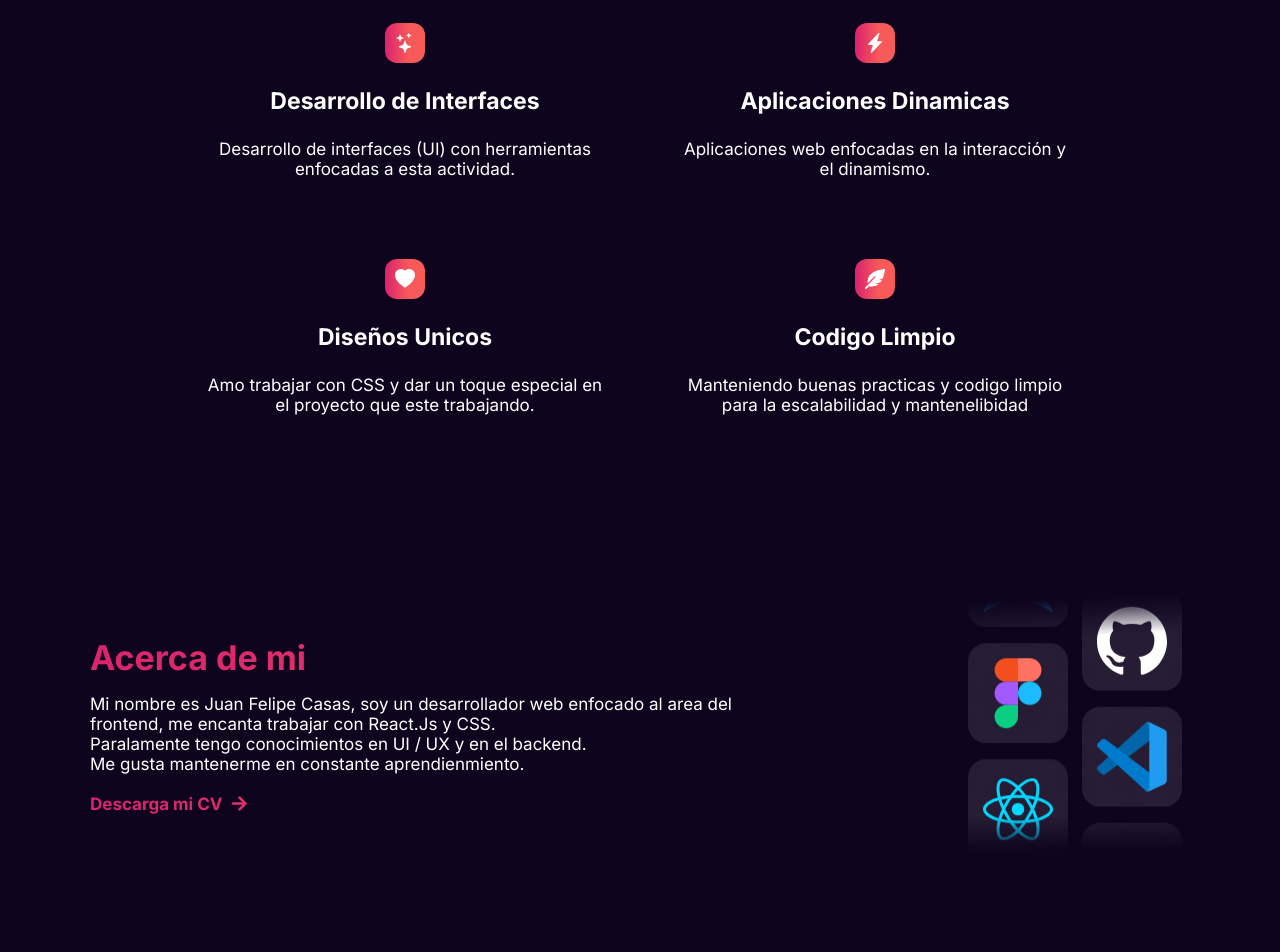
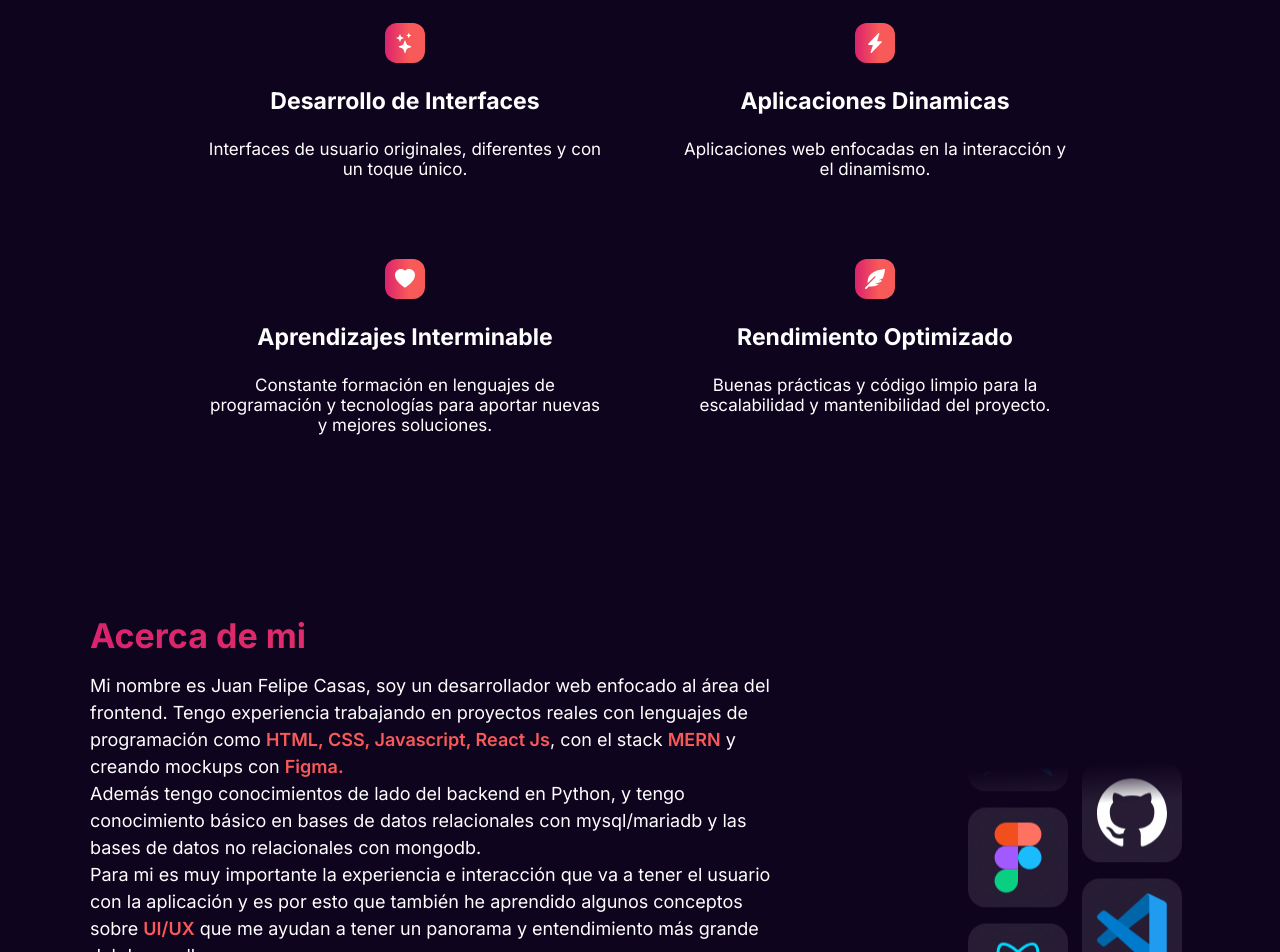
Before and after one commit to ourainbows/ourainbows.github.io, a React (Create React App) app: page / in a window 1280 px wide. Shown: the part 960-1912 px from the top of the page. Built offline with nearby package versions, Linux system fonts and the light colour scheme.

Commit message:
Changed texts

```diff
--- a/src/components/About/index.jsx
+++ b/src/components/About/index.jsx
@@ -33,9 +33,13 @@ function About() {
             <div className={styles.info} data-aos="fade-right" data-aos-duration="1800">
                 <h2 className={styles.title}>Acerca de mi</h2>
                 <p className={styles.text}>
-                    Mi nombre es Juan Felipe Casas, soy un desarrollador web enfocado al area del frontend, me encanta trabajar con  React.Js y CSS.<br />
-                    Paralamente tengo conocimientos en UI / UX y en el backend. <br />
-                    Me gusta mantenerme en constante aprendienmiento.
+                    Mi nombre es Juan Felipe Casas, soy un desarrollador web enfocado al área del frontend.
+                    Tengo experiencia trabajando en proyectos reales con lenguajes de programación como <span>HTML, CSS, Javascript, React Js</span>, con el stack <span>MERN</span> y creando mockups con <span>Figma.</span><br/>
+                    Además tengo conocimientos de lado del backend en Python, y tengo conocimiento básico en bases de datos relacionales con mysql/mariadb y las bases de datos no relacionales con mongodb.<br/>
+                    Para mi es muy importante la experiencia e interacción que va a tener el usuario con la aplicación y es por esto que también he aprendido algunos conceptos sobre <span>UI/UX</span> que me ayudan a tener un panorama y entendimiento más grande del desarrollo.<br/>
+                    Este campo de la tecnología es un mundo por eso me mantengo en <span>constante aprendizaje</span>, actualmente estoy estudiando en un bootcamp fullstack y de manera autónoma hago cursos de temas que complementen mis habilidades.<br/>
+                    Mi meta es crear y contribuir en proyectos que tengan un cambio y mejoren la vida de las personas.
+                    Me gustan los videojuegos, leer, el ajedrez y ...<i>"btw I use Arch"</i>
                 </p>
                 <a
                     className={styles.downloadCurriculum}
--- a/src/components/About/styles.module.css
+++ b/src/components/About/styles.module.css
@@ -8,7 +8,7 @@
   padding: 0 5rem;
 }
 .info {
-  width: 60%;
+  width: 63%;
 }
 .title {
   font-size: 3.4rem;
@@ -24,8 +24,13 @@
   margin-bottom: 1.6rem;
 }
 .text {
-  font-size: 1.7rem;
+  font-size: 1.8rem;
   margin-bottom: 2rem;
+  line-height: 150%;
+}
+.text span, .text i{
+  font-weight: 600;
+  color: var(--main);
 }
 .downloadCurriculum {
   text-decoration: none;
@@ -141,11 +146,12 @@
     margin-bottom: 4rem;
     width: 80%;
   }
+  .text{
+    text-align: justify;
+    word-spacing: -1px;
+  }
 }
 @media (max-width: 500px) {
-  .text {
-    text-align: justify;
-  }
   .container {
     padding: 0 2rem;
   }
--- a/src/components/Footer/index.jsx
+++ b/src/components/Footer/index.jsx
@@ -9,7 +9,7 @@ function Footer() {
                 <div className={styles.footerContent}>
                     <div>
                         <div className={styles.brand}>Juan Casas<span> .</span></div>
-                        <p className={styles.aboutMe}>Soy Juan Casas, un programador frontend con experiencia en proyectos reales.</p>
+                        <p className={styles.aboutMe}>Soy Juan Casas, Frontend Developer.<br/> Acompañame en este viaje y creemos grandes experiencias juntos.</p>
                         <p className={styles.copyright}>©2021. Todos los derechos reservados.</p>
                     </div>
                     <div className={styles.navigationContainer}>
--- a/src/components/Services/index.jsx
+++ b/src/components/Services/index.jsx
@@ -12,7 +12,7 @@ function Services() {
     const services = [
         {
             title: "Desarrollo de Interfaces",
-            text: "Desarrollo de interfaces (UI) con herramientas enfocadas a esta actividad.",
+            text: "Interfaces de usuario originales, diferentes y con un toque único.",
             icon: <BsStars/>
         },
         {
@@ -21,13 +21,13 @@ function Services() {
             icon: <BsLightningChargeFill/>
         },
         {
-            title: "Diseños Unicos",
-            text: "Amo trabajar con CSS y dar un toque especial en el proyecto que este trabajando.",
+            title: "Aprendizajes Interminable",
+            text: "Constante formación en lenguajes de programación y tecnologías para aportar nuevas y mejores soluciones.",
             icon: <BsHeartFill/>
         },
         {
-            title: "Codigo Limpio",
-            text: "Manteniendo buenas practicas y codigo limpio para la escalabilidad y mantenelibidad",
+            title: "Rendimiento Optimizado",
+            text: "Buenas prácticas y código limpio para la escalabilidad y mantenibilidad del proyecto.",
             icon: <FaFeatherAlt/>
         },
     ]
@@ -39,7 +39,7 @@ function Services() {
         <section id="services" className={styles.container}>
             <div className={styles.containerInfo} data-aos="fade-up" data-aos-duration="1800" >
                 <h2>Mis Servicios</h2>
-                <p>Lo que se y amo hacer</p>
+                <p>Algunas de mis habilidades destacadas</p>
             </div>
             <div className={styles.servicesContainer} data-aos="fade-up" data-aos-duration="2000">
                 {services.map((item, i ) => (
--- a/src/components/Work/index.jsx
+++ b/src/components/Work/index.jsx
@@ -11,7 +11,7 @@ function Work() {
   return (
     <section className={styles.container}>
       <h3 className={styles.title} data-aos="fade-up" data-aos-duration="1800">¿Quieres trabajar conmigo?</h3>
-      <p className={styles.text} data-aos="fade-up" data-aos-duration="1800">Sientente libre de mandarme un mensaje para contactarme.</p>
+      <p className={styles.text} data-aos="fade-up" data-aos-duration="1800">Te invito a enviar un mensaje para ponernos en contacto.</p>
       <a
         href="mailto:casasjuanfelipe@gmail.com"
         className={styles.btn}
```
